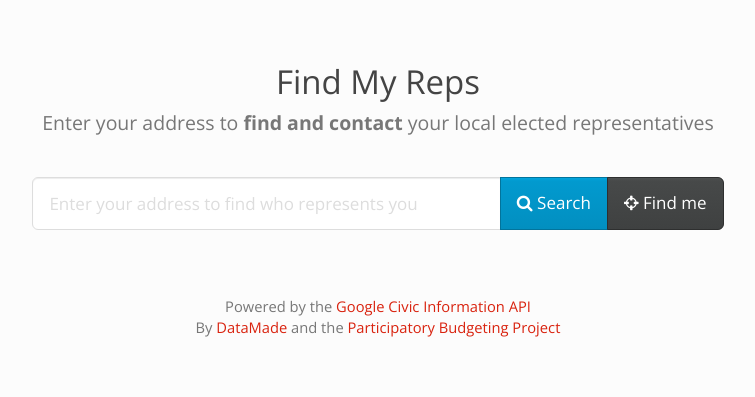
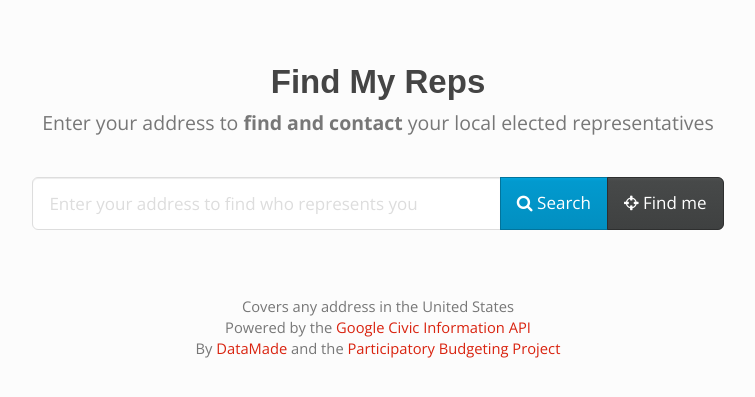
Before and after one commit to datamade/my-reps, a Jekyll site: the page built from index.html, in a window 1280 px wide. Shown: the top 397 px of the page, without its empty margins (262-1017 px from the left). Built offline with Jekyll 4.4.1, drawn with Linux system fonts in a browser that asks for light colours; nearby versions of some CDN libraries.

Commit message:
updated fonts and headers

```diff
--- a/_layouts/default.html
+++ b/_layouts/default.html
@@ -73,7 +73,6 @@
     {% if page.image %}
       <meta name="twitter:image:src" content="{{ site.url }}/images/{{ page.image }}">
     {% endif %}
-
       <link href="/css/bootstrap.min.css" rel="stylesheet">
       <link rel="stylesheet" href="https://maxcdn.bootstrapcdn.com/font-awesome/4.5.0/css/font-awesome.min.css">
 
@@ -106,6 +105,7 @@
         <div class='col-md-10 col-md-offset-1'>
           <p class='text-center small'>
                 <br /><br />
+                Covers any address in the United States<br />
                 Powered by the <a target='_blank' href='https://developers.google.com/civic-information/'>Google Civic Information API</a><br />
                 By <a href='http://datamade.us' target="_blank">DataMade</a> and the <a href='http://participatorybudgeting.org/'>Participatory Budgeting Project</a>
           </p>
--- a/css/custom.css
+++ b/css/custom.css
@@ -1,16 +1,11 @@
-@font-face {
-     font-family: 'StateFaceRegular';
-     src: url('/fonts/stateface-regular-webfont.eot');
-     src: url('/fonts/stateface-regular-webfont.eot?#iefix') format('embedded-opentype'),
-          url('/fonts/stateface-regular-webfont.woff') format('woff'),
-          url('/fonts/stateface-regular-webfont.ttf') format('truetype'),
-          url('/fonts/stateface-regular-webfont.svg#StateFaceRegular') format('svg');
-     font-weight: normal;
-     font-style: normal;
- }
-
 body {
     font-size: 16px;
+    font-family: 'Open Sans', 'Arial', sans-serif;
+}
+
+h1, h2, h3, h4, h5 {
+    font-family: 'Alegreya Sans', sans-serif;
+    font-weight: bold;
 }
 
 .table > thead > tr > th {
```
